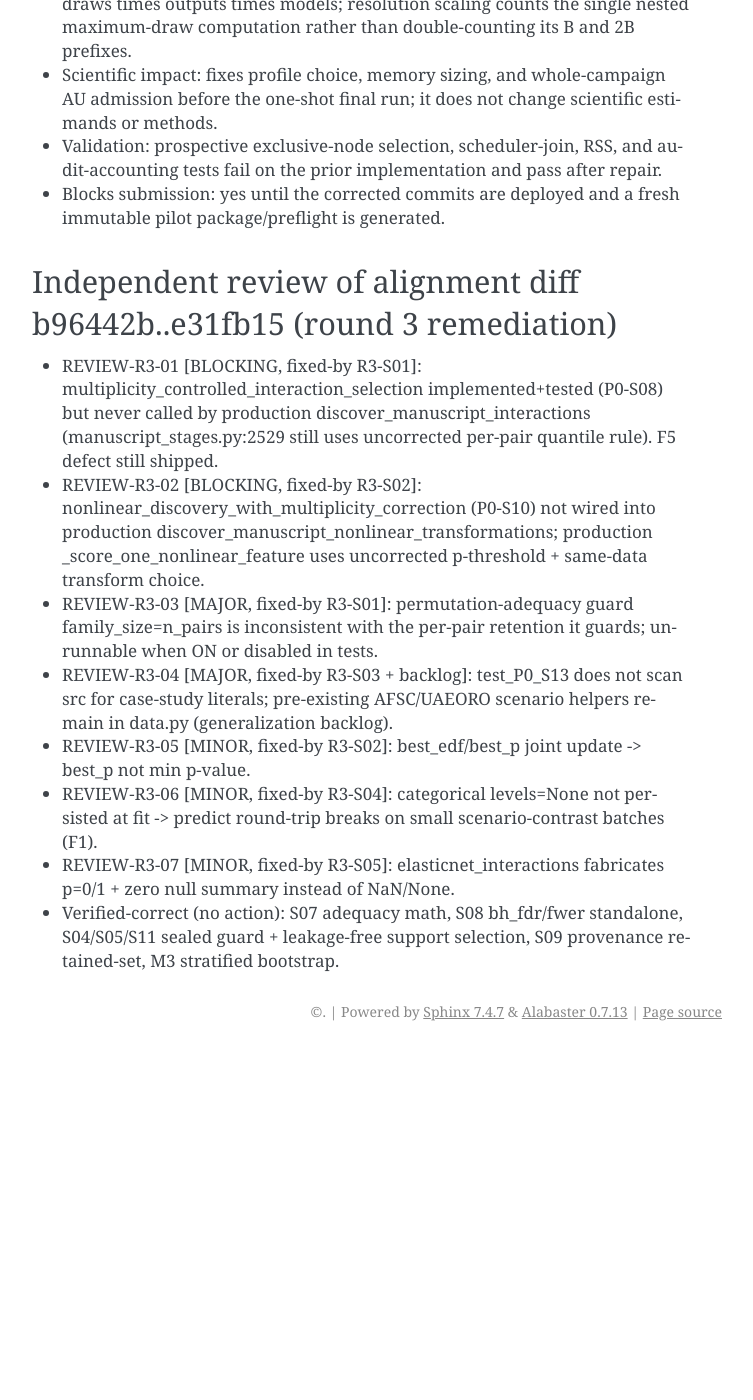
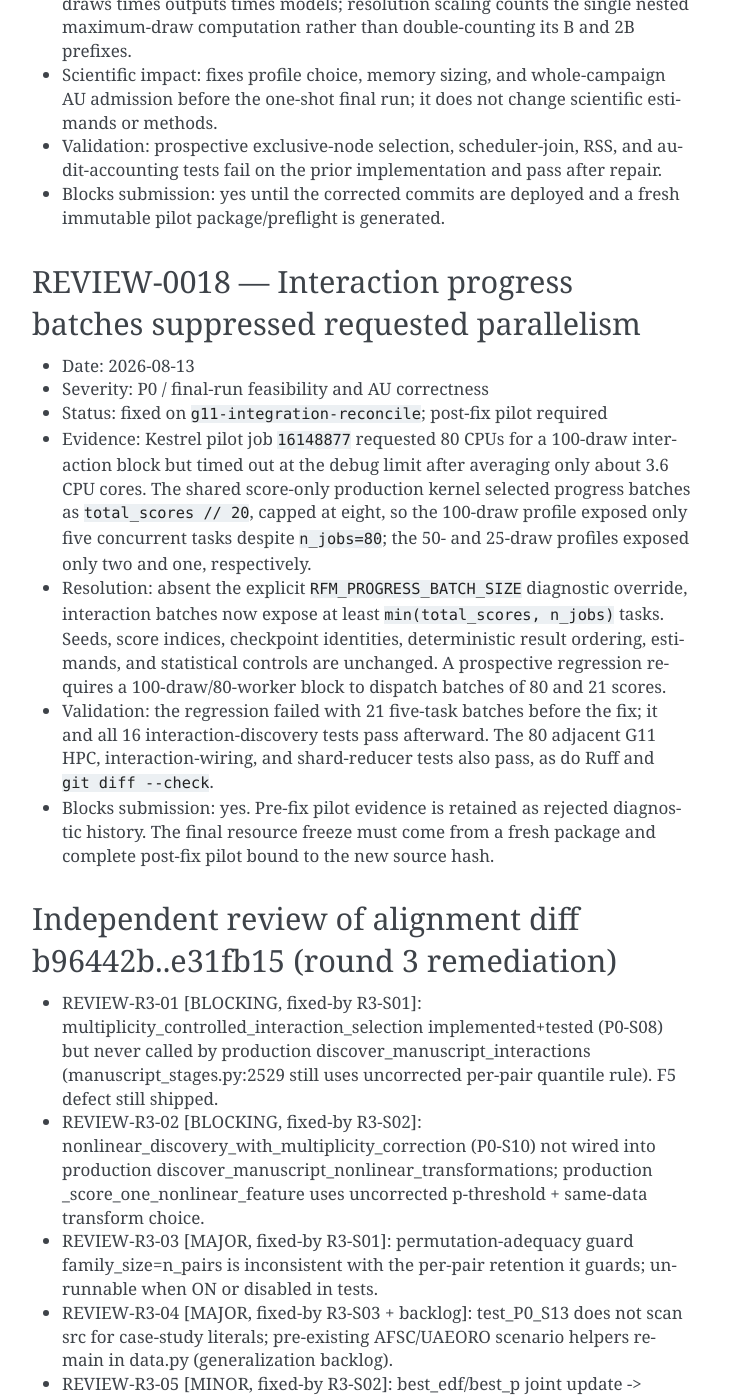
Before and after one commit to NatLabRockies/rfm-pipeline, a Sphinx documentation site: the page built from docs/review_register.md, in a window 1280 px wide and 1400 px high, scrolled down 15070 px. Shown: the whole window, without its empty margins (388-1141 px from the left). Built offline with Sphinx 7.4.7, drawn with Linux system fonts in a browser that asks for light colours; before the commit the page ends 16121 px from its top, so only the background shows below that; some of the changed text lies outside the part shown.

Commit message:
fix(hpc): expose interaction workers

```diff
--- a/docs/review_register.md
+++ b/docs/review_register.md
@@ -502,6 +502,30 @@ resolution, confirmatory production, and shared reserve.
 - Blocks submission: yes until the corrected commits are deployed and a fresh
   immutable pilot package/preflight is generated.
 
+## REVIEW-0018 — Interaction progress batches suppressed requested parallelism
+
+- Date: 2026-08-13
+- Severity: P0 / final-run feasibility and AU correctness
+- Status: fixed on `g11-integration-reconcile`; post-fix pilot required
+- Evidence: Kestrel pilot job `16148877` requested 80 CPUs for a 100-draw
+  interaction block but timed out at the debug limit after averaging only about
+  3.6 CPU cores. The shared score-only production kernel selected progress
+  batches as `total_scores // 20`, capped at eight, so the 100-draw profile
+  exposed only five concurrent tasks despite `n_jobs=80`; the 50- and 25-draw
+  profiles exposed only two and one, respectively.
+- Resolution: absent the explicit `RFM_PROGRESS_BATCH_SIZE` diagnostic override,
+  interaction batches now expose at least `min(total_scores, n_jobs)` tasks.
+  Seeds, score indices, checkpoint identities, deterministic result ordering,
+  estimands, and statistical controls are unchanged. A prospective regression
+  requires a 100-draw/80-worker block to dispatch batches of 80 and 21 scores.
+- Validation: the regression failed with 21 five-task batches before the fix;
+  it and all 16 interaction-discovery tests pass afterward. The 80 adjacent
+  G11 HPC, interaction-wiring, and shard-reducer tests also pass, as do Ruff
+  and `git diff --check`.
+- Blocks submission: yes. Pre-fix pilot evidence is retained as rejected
+  diagnostic history. The final resource freeze must come from a fresh package
+  and complete post-fix pilot bound to the new source hash.
+
 ## Independent review of alignment diff b96442b..e31fb15 (round 3 remediation)
 
 - REVIEW-R3-01 \[BLOCKING, fixed-by R3-S01\]: multiplicity_controlled_interaction_selection
```
Also changed, not shown: docs/AGENT_SYNC.md (+19 -0 lines), 2 other files.
